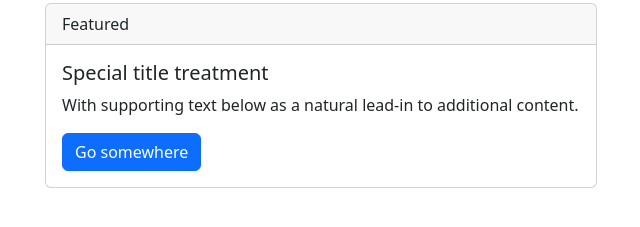
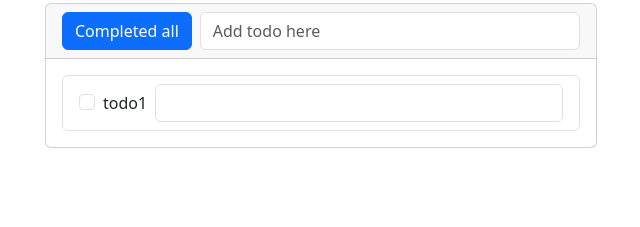
Before and after one commit to MolnarKristof0719/Todo, a plain HTML site: page index.html in a window 1280 px wide. Shown: the part 53-280 px from the top of the page, without its empty margins (319-959 px from the left). Drawn offline with nearby package versions, Linux system fonts and the light colour scheme.

Commit message:
body rész

```diff
--- a/index.html
+++ b/index.html
@@ -11,13 +11,37 @@
     <div id="app" class="container-fluid my-container ">
         <h1>Todo</h1>
         <div class="card">
-            <div class="card-header">
-              Featured
+            <div class="card-header d-flex">
+              <button type="button" class="btn btn-primary" >Completed all</button>
+              <div class="ms-2 flex-grow-1" >
+                <input
+                type="text"
+                class="form-control"
+                placeholder="Add todo here"
+                />
+              </div>
             </div>
             <div class="card-body">
-              <h5 class="card-title">Special title treatment</h5>
-              <p class="card-text">With supporting text below as a natural lead-in to additional content.</p>
-              <a href="#" class="btn btn-primary">Go somewhere</a>
+                <ul class="list-group">
+
+                    <li class="list-group-item d-flex flex-grow-1 align-items-center">
+                        <!-- todo.complete: checkbox -->
+                        <div class="form-check">
+                            <input class="form-check-input" type="checkbox" value="" id="complete">
+                            <label class="form-check-label" for="complete"></label>
+                          </div>
+                        <!-- todo.name view -->
+                          <span>todo1</span>
+                        <!-- todo.name edit -->
+                        <div class="ms-2 flex-grow-1" >
+                            <input
+                            type="text"
+                            class="form-control"
+                            />
+                          </div>
+                    </li>
+
+                  </ul>
             </div>
           </div>
     </div>
```
